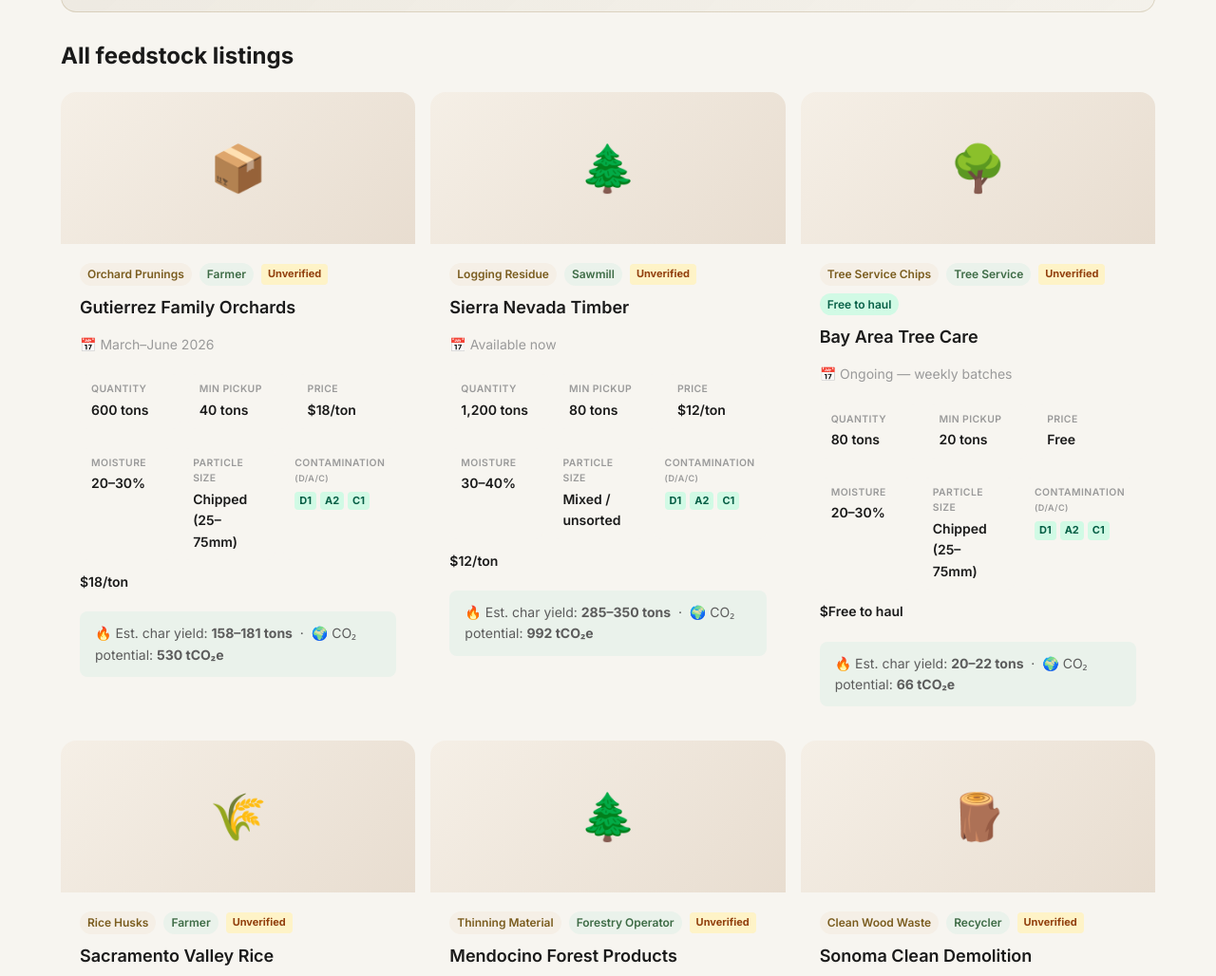
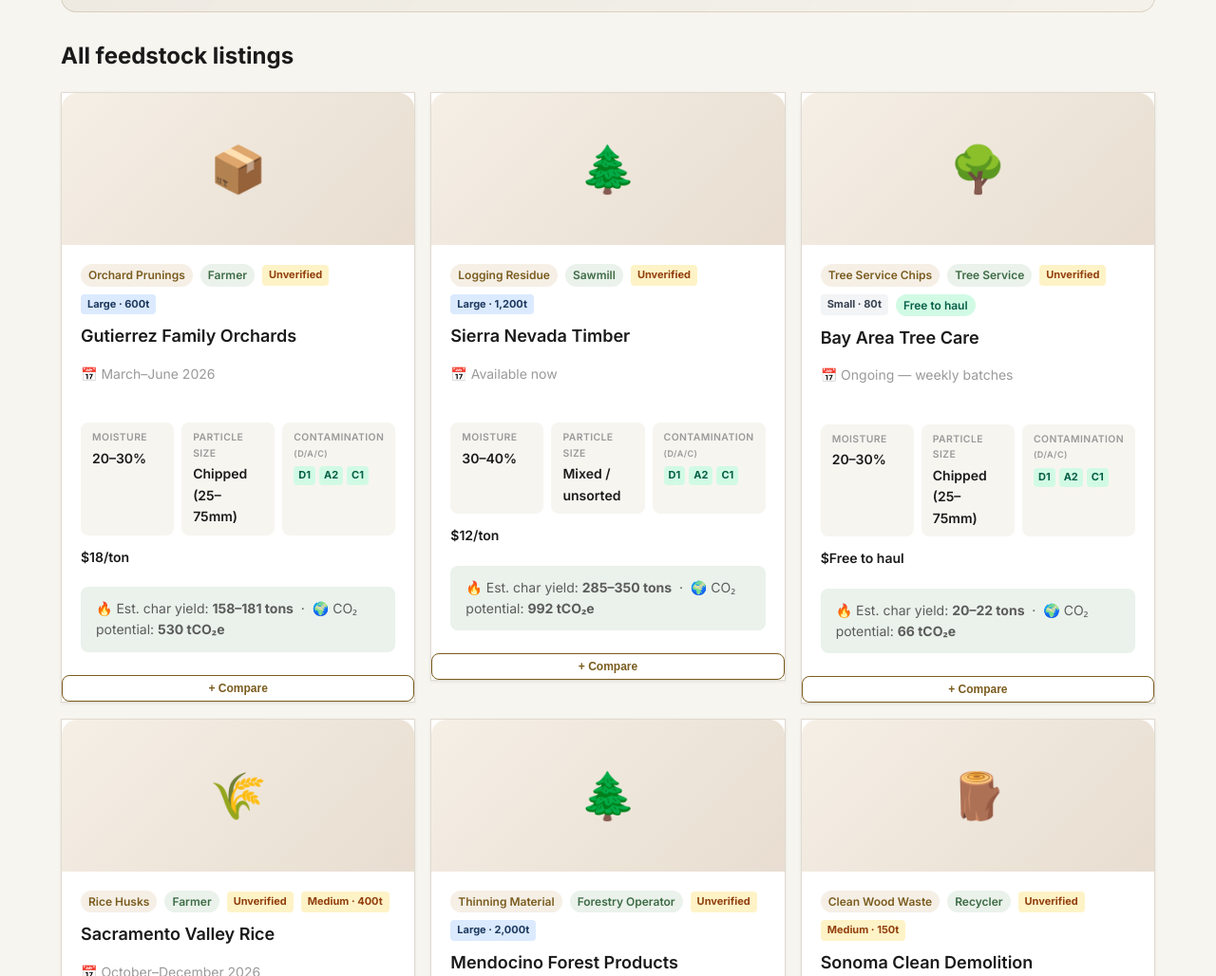
Before and after one commit to ealbukerk/California-Biochar-exchange, a plain HTML site: page feedstock.html in a window 1280 px wide. Shown: the part 949-1977 px from the top of the page at 95% size. Drawn offline with Linux system fonts and the light colour scheme; no server answers.

Commit message:
fix feedstock detail page null crash, card shadow, remove stats clutter, size pill, verified badge, compare wired

```diff
--- a/css/style.css
+++ b/css/style.css
@@ -578,3 +578,15 @@ textarea:focus {
 .back-btn:hover {
   color: var(--color-accent);
 }
+
+.fs-card {
+  background: var(--color-surface);
+  border: 1px solid var(--color-border);
+  box-shadow: var(--shadow-sm);
+  transition: box-shadow 0.15s, transform 0.15s;
+}
+
+.fs-card:hover {
+  box-shadow: var(--shadow-md);
+  transform: translateY(-2px);
+}
--- a/js/feedstock.js
+++ b/js/feedstock.js
@@ -200,6 +200,11 @@
       : (CONTAMINATION_LABELS[l.contaminationRisk] || l.contaminationRisk || '—');
     var negTag = '';
     var verifiedTag = l.verified ? '<span style="background:#D1FAE5;color:#065F46;border-radius:4px;padding:2px 7px;font-size:11px;font-weight:700">✓ Verified</span>' : '<span style="background:#FEF3C7;color:#92400E;border-radius:4px;padding:2px 7px;font-size:11px;font-weight:700">Unverified</span>';
+    var qty = l.estimatedQuantityTons || 0;
+    var sizeLabel = qty >= 500 ? 'Large' : qty >= 100 ? 'Medium' : 'Small';
+    var sizeColor = qty >= 500 ? '#1E3A5F' : qty >= 100 ? '#92400E' : '#374151';
+    var sizeBg    = qty >= 500 ? '#DBEAFE' : qty >= 100 ? '#FEF3C7' : '#F3F4F6';
+    var sizeTag = '<span style="background:' + sizeBg + ';color:' + sizeColor + ';border-radius:4px;padding:2px 7px;font-size:11px;font-weight:700">' + sizeLabel + ' · ' + qty.toLocaleString() + 't</span>';
     var freeTag = l.pricePerTon === 0 ? '<span class="fs-tag fs-tag-free">Free to haul</span>' : '';
     var priceDisplay = l.pricePerTon === 0 ? 'Free' : '$' + l.pricePerTon + '/ton';
 
@@ -232,18 +237,14 @@
           '<div class="listing-top-row" style="flex-wrap:wrap;gap:var(--space-2)">' +
             '<span class="fs-tag fs-tag-type">' + typeLabel + '</span>' +
             '<span class="fs-tag fs-tag-supplier">' + supplierLabel + '</span>' +
-            verifiedTag + freeTag +
+            verifiedTag + ' ' + sizeTag + (freeTag ? ' ' + freeTag : '') +
           '</div>' +
           '<h3 style="margin-top:var(--space-3)">' + (l.company || l.supplierName || '') + '</h3>' +
           distLine +
           availHtml +
         '</div>' +
 
-        '<div class="fs-card-stats">' +
-          '<div class="fs-stat"><div class="fs-stat-label">Quantity</div><div class="fs-stat-val">' + l.estimatedQuantityTons.toLocaleString() + ' tons</div></div>' +
-          '<div class="fs-stat"><div class="fs-stat-label">Min pickup</div><div class="fs-stat-val">' + l.minimumPickupTons + ' tons</div></div>' +
-          '<div class="fs-stat"><div class="fs-stat-label">Price</div><div class="fs-stat-val">' + priceDisplay + '</div></div>' +
-        '</div>' +
+        '<div class="fs-card-stats"></div>' +
 
         '<div class="fs-quality-row">' +
           '<div class="fs-stat"><div class="fs-stat-label">Moisture</div><div class="fs-stat-val">' + moistureLabel + '</div></div>' +
@@ -344,7 +345,7 @@
       var isSelected = fsCompareList.indexOf(String(l._id)) !== -1;
       var card = cardHtml(l);
       var compareBtn = '<button class="fs-compare-toggle" data-id="' + l._id + '" style="width:100%;padding:6px;background:' + (isSelected ? '#7A5C1E' : 'none') + ';color:' + (isSelected ? 'white' : '#7A5C1E') + ';border:1px solid #7A5C1E;border-radius:var(--radius-md);font-size:var(--font-size-xs);font-weight:600;cursor:pointer;margin-top:4px">' + (isSelected ? '✓ Selected for compare' : '+ Compare') + '</button>';
-      return card.replace('</div>\n    </div>', compareBtn + '</div>\n    </div>');
+      return card.replace('</a>', compareBtn + '</a>');
     }).join('');
 
     grid.querySelectorAll('.fs-contact-btn').forEach(function(btn) {
```
Also changed, not shown: feedstock-listing.html (+8 -2 lines).
